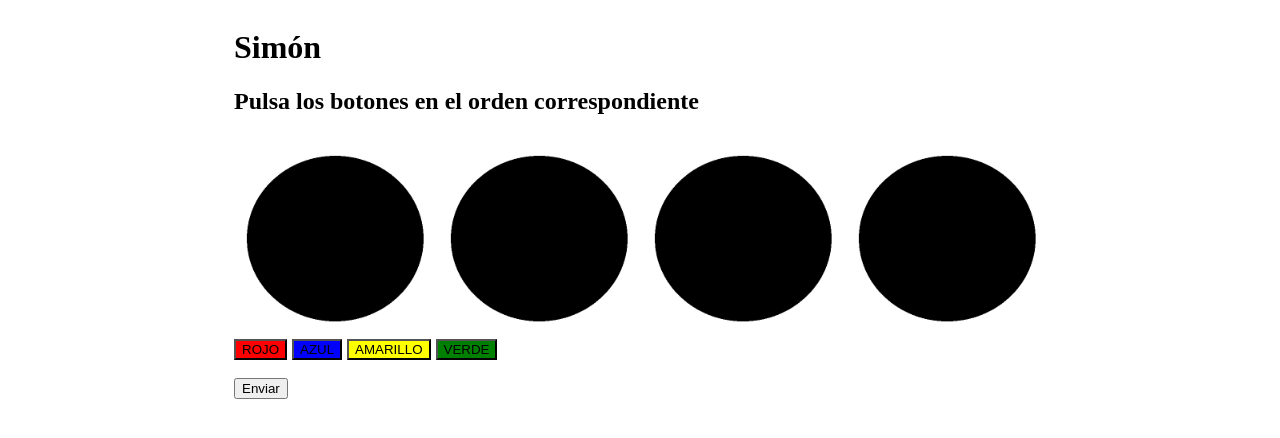
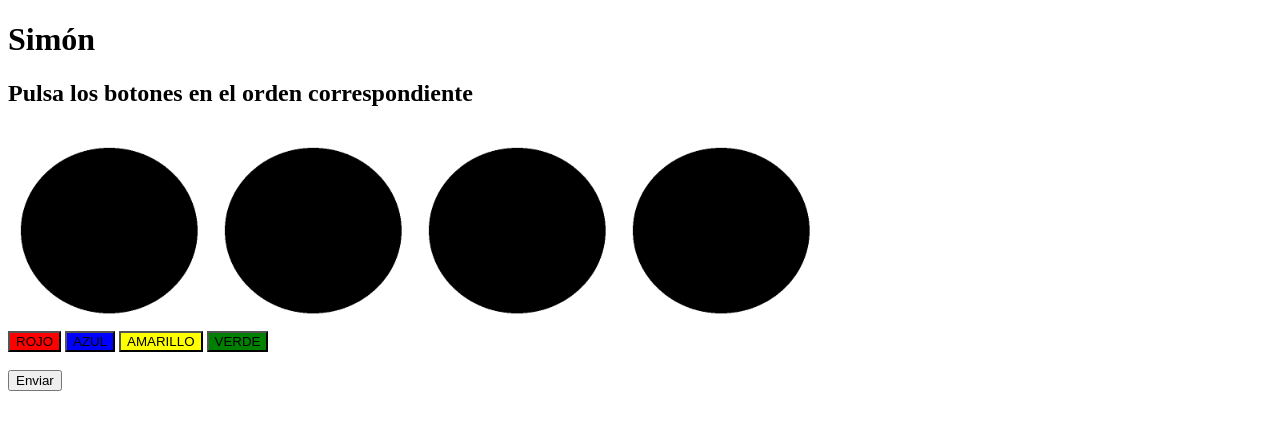
Before and after one commit to enol-mf/DWES, a PHP site: page /jugar.php in a window 1280 px wide. Shown: the top 438 px of the page. Run offline with PHP 8.4, Linux system fonts and the light colour scheme; the visitor is signed in with stand-in values (Sample User, id 1).

Commit message:
Ejercicio Simon 2

```diff
--- a/UT4/JuegoSimón/style.css
+++ b/UT4/JuegoSimón/style.css
@@ -1,14 +1,3 @@
-body {
-    display: flex;
-    justify-content: center;
-    align-items: center;
-}
-
-.contenedor {
-    display: flex;
-    gap: 5px;
-}
-
 p {
     border: 2px solid black;
 }
```
